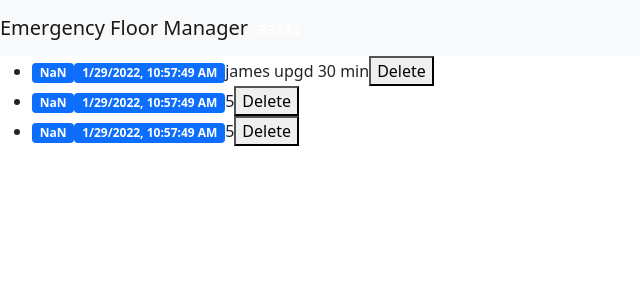
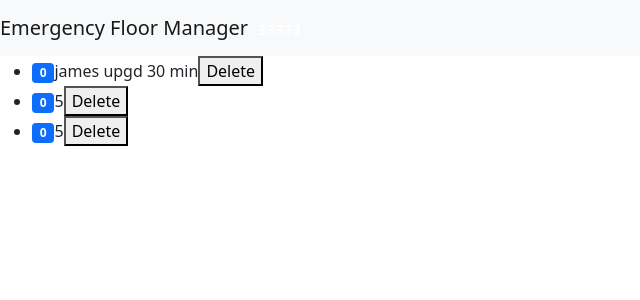
Before and after one commit to MarshalWelgama/Floor-Manager-Clone, a React (Create React App) app: page / in a window 1280 px wide. Shown: the top 300 px of the page, without its empty margins (0-640 px from the left). Built offline with nearby package versions, Linux system fonts and the light colour scheme.

Commit message:
new: added time waiting in minutes

```diff
--- a/package.json
+++ b/package.json
@@ -7,6 +7,7 @@
     "@testing-library/react": "^12.1.2",
     "@testing-library/user-event": "^13.5.0",
     "bootstrap": "^5.1.3",
+    "moment": "^2.29.1",
     "react": "^17.0.2",
     "react-dom": "^17.0.2",
     "react-scripts": "5.0.0",
--- a/src/components/counter.jsx
+++ b/src/components/counter.jsx
@@ -1,30 +1,22 @@
 import React, { Component } from "react";
+import moment from "moment";
 import "bootstrap/dist/css/bootstrap.css";
 
 class Counter extends React.Component {
   constructor() {
     super();
     this.state = {
-      curTime: null,
+      timeNow: moment().format()
     };
   }
-  componentDidMount() {
-    setInterval(() => {
-      this.setState({
-        curTime: new Date().toLocaleString(),
-      });
-    }, 1000);
-  }
+
   //   handleClick = () => {
   //     this.setState({ value: this.state.value + 1 });
   //   };
   render() {
     return (
       <React.Fragment>
-        <span className="badge bg-primary">
-          {this.props.timeExac - this.state.curTime}
-        </span>
-        <span className="badge bg-primary">{this.props.timeExac}</span>
+        <span className="badge bg-primary">{moment(this.props.timeExac).diff(this.state.timeNow, 'minutes')}</span>
         <span>{this.props.counter.value}</span>
         <button onClick={() => this.props.onDelete(this.props.counter.id)}>
           Delete
--- a/src/components/counters.jsx
+++ b/src/components/counters.jsx
@@ -1,14 +1,27 @@
 import React, { Component } from "react";
+import moment from "moment";
 import Counter from "./counter";
 
 class Counters extends Component {
-  state = {
-    counters: [
-      { id: 1, value: "james upgd 30 min" },
-      { id: 2, value: 5 },
-      { id: 3, value: 5 },
-    ],
-  };
+  constructor() {
+    super()
+    this.state = {
+
+        counters: [
+          { id: 1, value: "james upgd 30 min" },
+          { id: 2, value: 5 },
+          { id: 3, value: 5 },
+        ],
+    }
+  }
+  componentDidMount() {
+    setInterval(() => {
+      this.setState({
+        curTime: moment().format(),
+      });
+    }, 1000);
+  }
+
   handleDelete = (countId) => {
     const counters = this.state.counters.filter((c) => c.id !== countId);
     this.setState({ counters });
@@ -24,7 +37,7 @@ class Counters extends Component {
                 key={counter.id}
                 counter={counter}
                 onDelete={this.handleDelete}
-                timeExac={new Date().toLocaleString()}
+                timeExac={this.state.curTime}
               />
             </li>
           ))}
```
Also changed, not shown: 1 other file (tests, documents, lock files or other folders).
